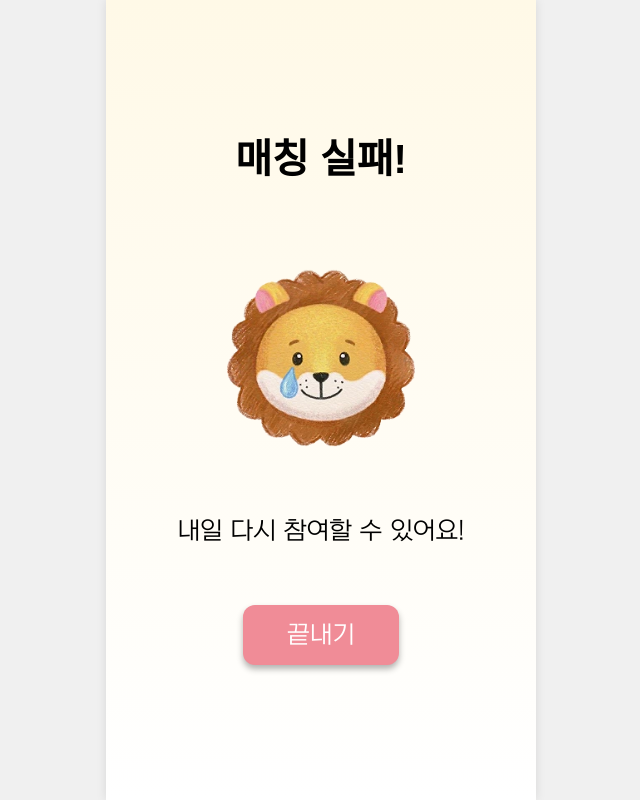
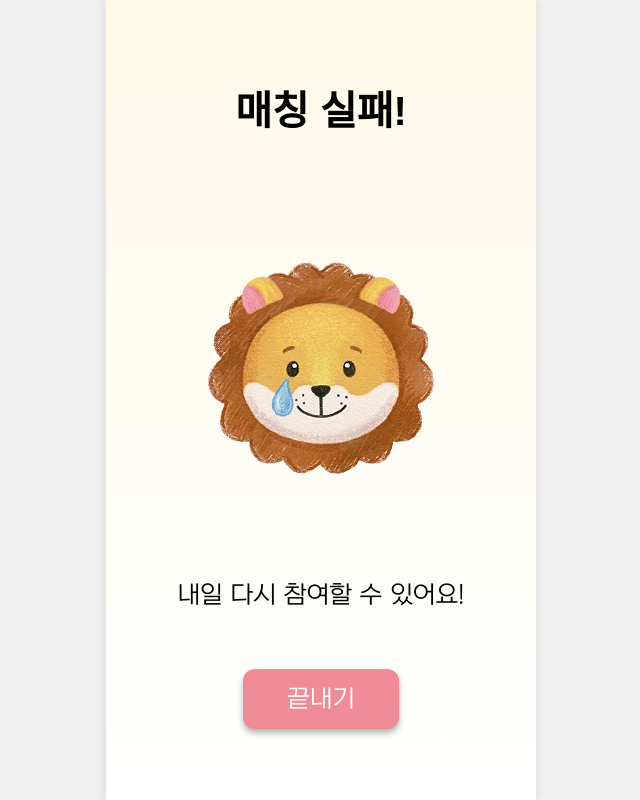
Before and after one commit to LikeLionUniv-INU/14th-Festival-Frontend, a React (Create React App) app: page /match-fail in a window 1280 px wide. Shown: the whole page, without its empty margins (319-959 px from the left). Built offline with nearby package versions, Linux system fonts and the light colour scheme; a web font is replaced by a local one.

Commit message:
Style: 레이아웃 통일을 위한 코드 대폭 수정!

```diff
--- a/public/index.html
+++ b/public/index.html
@@ -1,9 +1,10 @@
 <!doctype html>
 <html lang="en">
+
 <head>
   <meta charset="utf-8" />
   <link rel="icon" href="flower.svg" />
-    <meta name="viewport" content="width=device-width, initial-scale=1" />
+  <meta name="viewport" content="width=device-width, initial-scale=1.0, maximum-scale=1.0, user-scalable=no" />
   <meta name="description" content="설명 설명 설명" />
   <title>ZOOTING</title>
 </head>
@@ -11,4 +12,5 @@
 <body>
   <div id="root"></div>
 </body>
+
 </html>
--- a/src/App.js
+++ b/src/App.js
@@ -46,7 +46,7 @@ function App() {
               path="/lets-choice"
               element={
                 <QuestionPage
-                  title={"질문에 대한\n답변을 선택해줘!"}
+                  title={"질문에 대한 답변을\n 선택해주세요!"}
                   button="시작하기"
                 />
               }
--- a/src/components/modal/GuideModal.jsx
+++ b/src/components/modal/GuideModal.jsx
@@ -14,9 +14,9 @@ const Modal = ({ isOpen, onClose }) => {
       <ModalBox onClick={(e) => e.stopPropagation()}>
         <Title>{"결과는 어떻게 확인하나요?"}</Title>
         <Content>
-          {
-            "1. 18시 이후 멋사 인스타 스토리 확인\n 2. 링크 접속\n 3. 매칭 성공 화면에서 상대방 ID 확인\n 4. ID 복사 후 인스타에서 DM 보내기"
-          }
+          {"1. 18시 이후"} <a href="https://www.instagram.com/likelion_inu/" target="_blank" style={{ color: '#007bff', textDecoration: 'underline' }}>멋사 인스타 스토리</a>
+          {" 확인\n 2. 링크 접속\n 3. 매칭 성공 화면에서 상대방 ID 확인\n 4. ID 복사 후 인스타에서 DM 보내기"}
+
           <Info>{"오후 6시, 설레는 소식을 기대해 주세요!"}</Info>
         </Content>
         <ButtonWrapper>
--- a/src/pages/AlcoholPage.styles.js
+++ b/src/pages/AlcoholPage.styles.js
@@ -13,7 +13,8 @@ export const Container = styled.div`
 export const ButtonContainer = styled.button`
   button {
     background-color: ${(props) => (props.$active ? "" : "#D9D9D9 !important")};
-  }
+    color: ${(props) => (props.$active ? "#ffffff" : "#000000 !important")};
+  };
 
   margin-bottom: 2dvh;
 `;
--- a/src/pages/Complete.jsx
+++ b/src/pages/Complete.jsx
@@ -9,6 +9,7 @@ import * as S from "./Complete.styles.js";
 import smileLion from "../assets/images/lion/smile-lion.webp";
 import heartLion from "../assets/images/lion/big-heart-lion.webp";
 import cryingLion from "../assets/images/lion/crying-lion.webp";
+import { ButtonContainer } from "./MyAnimalPage.styles.js";
 
 function Complete({
   title,
@@ -60,33 +61,48 @@ function Complete({
 
   return (
     <S.Container>
-      {isTypewriter ? ( // typewriter 효과 적용시
-        <S.TitleArea $fontSize={fontSize}>
+      {isTypewriter ? (
+        // typewriter 효과 적용시
+        <>
+          <S.typeTitleArea $fontSize={fontSize}>
             <S.Title
               $fontSize={fontSize}
               $animation={isTypewriter ? "none" : "slideUp"}
             >
               {displayedTitle}
             </S.Title>
-        </S.TitleArea>
+          </S.typeTitleArea>
+          <S.typeLion>
+            <img src={lionImages[lion]} />
+          </S.typeLion>
+          <S.ButtonContainer>
+            {button && (
+              <Button onClick={onButtonClick} >
+                {button}
+              </Button>
+            )}
+          </S.ButtonContainer></>
       ) : (
         // slideUp 효과 적용 시
+        <>
+          <S.slideTitleArea>
             <S.Title $fontSize={fontSize} $animation="slideUp">
               {displayedTitle}
             </S.Title>
-      )}
+          </S.slideTitleArea>
 
-      <S.Lion>
+          <S.slideLion>
             <img src={lionImages[lion]} />
-      </S.Lion>
+          </S.slideLion>
 
           {!isFriday && <S.Info>{info}</S.Info>}
-
+          <S.ButtonContainer>
             {button && (
-        <Button style={{ marginBottom: "2vh" }} onClick={onButtonClick}>
+              <Button onClick={onButtonClick} >
                 {button}
               </Button>
             )}
+          </S.ButtonContainer></>)}
     </S.Container>
   );
 }
--- a/src/pages/Complete.styles.js
+++ b/src/pages/Complete.styles.js
@@ -34,23 +34,35 @@ export const Title = styled.h2`
     `}
 `;
 
-export const TitleArea = styled.div`
+//typewriter 효과 적용시
+export const typeTitleArea = styled.div`
   width: 100%;
-  height: calc(
-    (${(props) => props.$fontSize || "40px"}) * 2 * 1.2
-  ); // 글자 두 줄일 때 사진 안 밀리게
+  height: 76.8px;
   display: flex;
   justify-content: center;
-  align-items: flex-start;
-  margin-top: 40px;
+  align-items: start;
+  margin-top: 4vh;
 `;
 
-export const Lion = styled.div`
-  text-align: center;
-  margin: 60.41px 0 60.41px 0;
-  img {
-    width: 83.33%;
-  }
+
+export const typeLion = styled.div`
+  margin: 81.6px 0 81.6px 0;
+`;
+
+
+//slideup 효과 적용시
+export const slideTitleArea = styled.div`
+  width: 100%;
+  height: 48px;
+  display: flex;
+  justify-content: center;
+  align-items: start;
+  margin-top: 4vh;
+`;
+
+
+export const slideLion = styled.div`
+  margin: 96px 0 96px 0;
 `;
 
 export const Info = styled.p`
@@ -63,6 +75,10 @@ export const Info = styled.p`
   margin-bottom: 60px;
 `;
 
+export const ButtonContainer = styled.div`
+  margin-bottom: 2vh;
+`
+
 export const Container = styled.div`
   // 전체 텍스트, 사진, 버튼 그룹
   height: 100dvh;
--- a/src/pages/MyAnimalPage.styles.js
+++ b/src/pages/MyAnimalPage.styles.js
@@ -13,7 +13,8 @@ export const Container = styled.div`
 export const ButtonContainer = styled.button`
   button {
     background-color: ${(props) => (props.$active ? "" : "#D9D9D9 !important")};
-  }
+    color: ${(props) => (props.$active ? "#ffffff" : "#000000 !important")};
+  };
 
   margin-bottom: 2dvh;
 `;
@@ -26,5 +27,5 @@ export const Anything = styled.span`
 text-decoration: underline;
 cursor: pointer;
 pointer-events: auto;
-  margin-bottom: 2dvh;
+margin-bottom: 14.2px;
 `;
--- a/src/pages/MyTraitPage.styles.js
+++ b/src/pages/MyTraitPage.styles.js
@@ -13,7 +13,8 @@ export const Container = styled.div`
 export const ButtonContainer = styled.button`
   button {
     background-color: ${(props) => (props.$active ? "" : "#D9D9D9 !important")};
-  }
+    color: ${(props) => (props.$active ? "#ffffff" : "#000000 !important")};
+  };
 
   margin-bottom: 2dvh;
 `;
--- a/src/pages/SelectGender.jsx
+++ b/src/pages/SelectGender.jsx
@@ -17,7 +17,7 @@ const SelectGender = () => {
     <S.Container>
       <ProgressBar currentStep={1} totalSteps={5} />
       <S.Guide>
-        <MessageCard imageUrl={smallBasicLion} text="성별을 선택해 주세요" />
+        <MessageCard imageUrl={smallBasicLion} text="성별을 선택해주세요" />
       </S.Guide>
       <S.BSection>
         <S.GenderButton
--- a/src/pages/YourAnimalPage.jsx
+++ b/src/pages/YourAnimalPage.jsx
@@ -13,6 +13,8 @@ import smallBasicLion from "../assets/images/lion/small-basic-lion.webp";
 const MyAnimalGrid = styled(TagGrid)`
   /* 3열을 2열로 변경 */
   grid-template-columns: repeat(2, 1fr) !important;
+  height:300px;
+  margin-bottom : 15px;
 `;
 
 const YourAnimalPage = () => {
@@ -85,7 +87,7 @@ const YourAnimalPage = () => {
         <Button
           onClick={() => {
             if (isButtonActive) {
-              navigate("/profile");
+              navigate("/choice-done");
             }
           }}
         >
```
Lines whose indentation alone changed are shown as unchanged.
